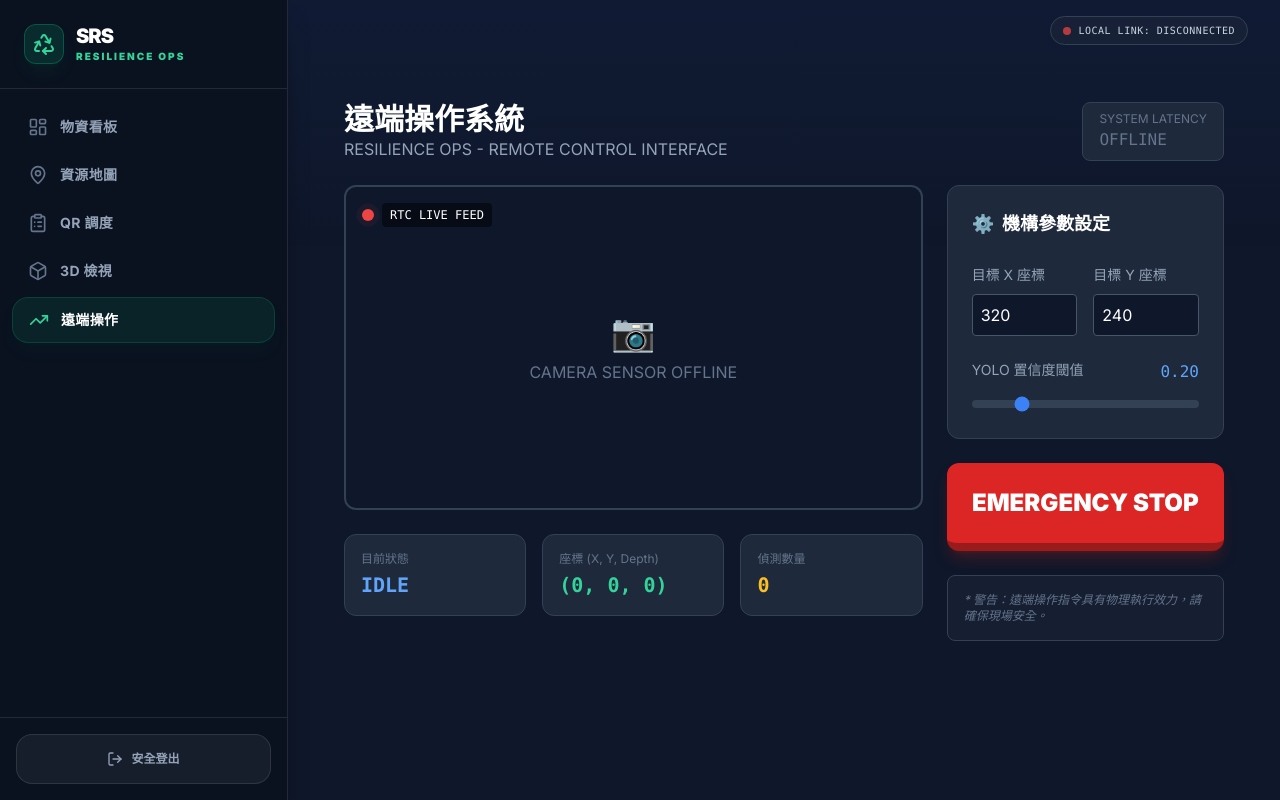
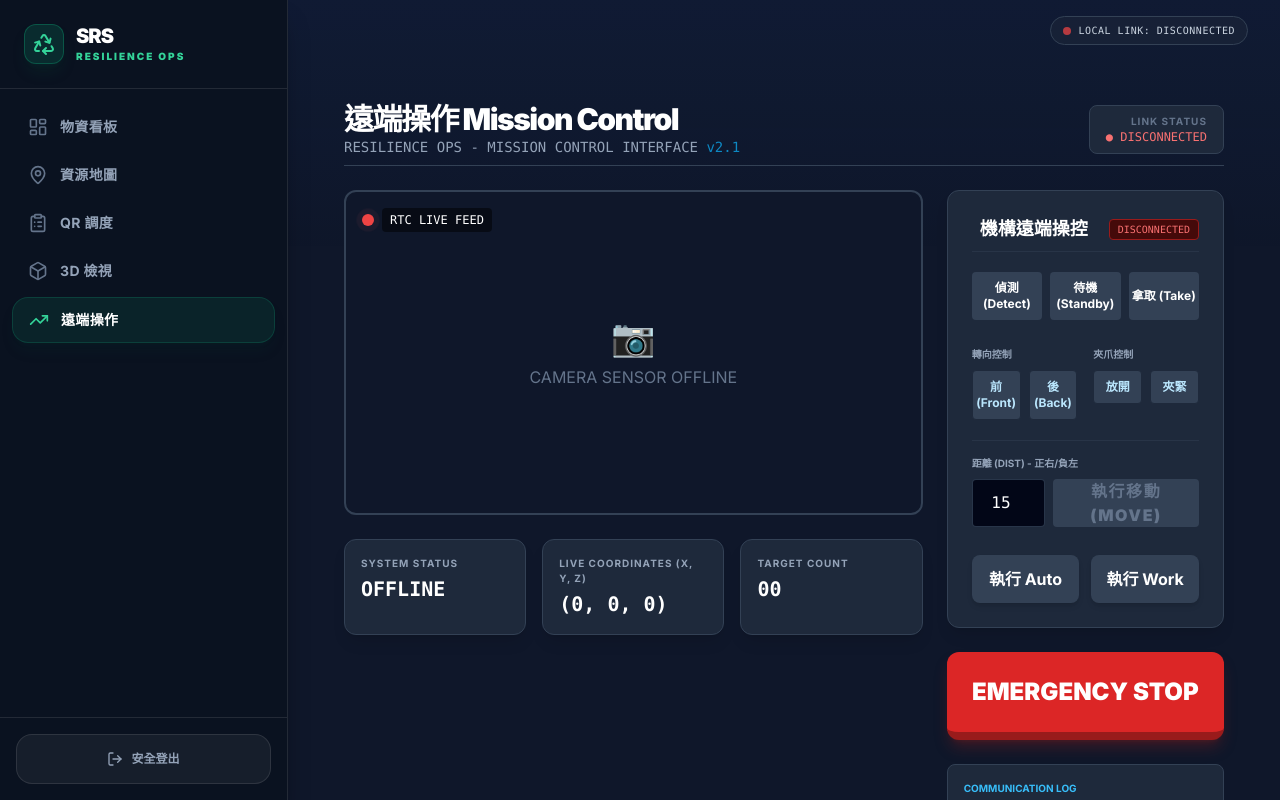
Before and after one commit to cnfzon/srs, a Next.js app: page /dashboard/remote-control in a window 1280 px wide. Built offline with nearby package versions, Linux system fonts and the light colour scheme; no server answers; the database is empty; sample sign-in values are in the browser's storage.

Commit message:
fix:remote-control

```diff
--- a/src/app/dashboard/remote-control/page.tsx
+++ b/src/app/dashboard/remote-control/page.tsx
@@ -9,49 +9,97 @@ import { EmergencyStop } from '@/components/remote-control/EmergencyStop';
 import { TelemetryOverlay } from '@/components/remote-control/TelemetryOverlay';
 
 export default function RemoteControlPage() {
-  // 修正：解構出 stream 物件
-  const { telemetry, stream, commands, updateCommands } = useRemoteControl();
+  const {
+    telemetry,
+    stream,
+    connStatus,
+    commands,
+    updateCommands,
+    triggerAction
+  } = useRemoteControl();
 
   return (
     <div className="p-6 max-w-7xl mx-auto space-y-6">
-      <div className="flex justify-between items-end">
+      {/* 標題與連線狀態 */}
+      <div className="flex justify-between items-center pb-2 border-b border-slate-700">
         <div>
-          <h1 className="text-3xl font-black text-white">遠端操作系統</h1>
-          <p className="text-slate-400">RESILIENCE OPS - REMOTE CONTROL INTERFACE</p>
+          <h1 className="text-3xl font-black text-white tracking-tighter">遠端操作 Mission Control</h1>
+          <p className="text-slate-400 text-sm font-mono">RESILIENCE OPS - MISSION CONTROL INTERFACE <span className="text-sky-500/80">v2.1</span></p>
         </div>
-        <div className="bg-slate-800 px-4 py-2 rounded-lg border border-slate-700">
-          <span className="text-xs text-slate-500 block uppercase">System Latency</span>
-          {/* 修正：根據連線狀態顯示延遲顏色 */}
-          <span className={`${stream ? 'text-green-400' : 'text-slate-500'} font-mono`}>
-            {stream ? '24ms' : 'OFFLINE'}
-          </span>
+        <div className="flex gap-4 items-center">
+          <div className="bg-slate-800 px-4 py-2 rounded-lg border border-slate-700 flex flex-col items-end">
+            <span className="text-[10px] text-slate-500 uppercase font-bold tracking-widest">Link Status</span>
+            <span className={`font-mono text-xs ${connStatus === 'CONNECTED' ? 'text-green-400' : 'text-red-400'}`}>
+              ● {connStatus}
+            </span>
+          </div>
         </div>
       </div>
 
       <div className="grid grid-cols-1 lg:grid-cols-3 gap-6">
+        {/* 左側：視覺監控與數據 */}
         <div className="lg:col-span-2 space-y-6">
-          {/* 修正：使用 relative 包覆以正確疊加 YOLO 紅點 */}
-          <div className="relative">
-            <LiveCamera stream={stream} isOffline={!stream} />
+          <div className="relative group">
+            <LiveCamera stream={stream} isOffline={!stream && connStatus !== 'CONNECTED'} />
             <TelemetryOverlay telemetry={telemetry} />
+
+            {/* 交握提示 */}
+            {connStatus === 'HANDSHAKING' && (
+              <div className="absolute inset-0 bg-black/70 flex items-center justify-center backdrop-blur-sm z-20 rounded-xl">
+                <div className="text-white font-mono animate-pulse flex flex-col items-center">
+                  <span className="text-2xl font-bold text-sky-400">⚡ INITIALIZING</span>
+                  <span className="text-xs mt-2 text-slate-400">3-way Handshake in progress...</span>
+                </div>
+              </div>
+            )}
           </div>
 
+          {/* 數據看板 - 統一配色 */}
           <div className="grid grid-cols-3 gap-4">
-            <StatCard label="目前狀態" value={telemetry?.status || 'IDLE'} color="text-blue-400" />
-            <StatCard label="座標 (X, Y, Depth)" value={telemetry?.coord || '(0, 0, 0)'} color="text-emerald-400" />
-            <StatCard label="偵測數量" value={telemetry?.count?.toString() || '0'} color="text-amber-400" />
+            <StatCard label="System Status" value={telemetry?.status || 'OFFLINE'} />
+            <StatCard label="Live Coordinates (X, Y, Z)" value={telemetry?.coord || '(0, 0, 0)'} />
+            <StatCard label="Target Count" value={telemetry?.count?.toString() || '00'} />
           </div>
         </div>
 
+        {/* 右側：控制面板 */}
         <div className="space-y-6">
-          <CommandPanel commands={commands} onUpdate={updateCommands} />
+          <CommandPanel
+            commands={commands}
+            connStatus={connStatus}
+            onUpdate={updateCommands}
+            onAction={triggerAction}
+          />
+
           <EmergencyStop
             isPressed={commands.eStop}
-            onToggle={(status) => updateCommands({ eStop: status })}
+            onToggle={(status) => {
+              updateCommands({ eStop: status });
+              if (status) triggerAction('RESET');
+            }}
           />
 
-          <div className="bg-slate-800/50 p-4 rounded-lg border border-slate-700 italic text-xs text-slate-500">
-            * 警告：遠端操作指令具有物理執行效力，請確保現場安全。
+          <div className="bg-slate-800 p-4 rounded-lg border border-slate-700">
+            <h4 className="text-sky-400 text-[10px] font-bold uppercase mb-2">Communication Log</h4>
+            <div className="text-[10px] text-slate-500 font-mono space-y-1.5 h-16 overflow-y-auto">
+              <p className="flex justify-between">
+                <span>Handshake:</span>
+                <span className={connStatus === 'CONNECTED' ? 'text-green-500' : 'text-slate-600'}>
+                  {connStatus === 'CONNECTED' ? 'ESTABLISHED' : 'PENDING'}
+                </span>
+              </p>
+              <p className="flex justify-between">
+                <span>Video Stream:</span>
+                <span className={stream ? 'text-green-500' : 'text-slate-600'}>
+                  {stream ? 'ACTIVE' : 'INACTIVE'}
+                </span>
+              </p>
+              <p className="text-[9px] text-slate-600">
+                {`> Waiting for A...`}
+                {connStatus !== 'DISCONNECTED' && `> B Sent...`}
+                {connStatus === 'CONNECTED' && `> C Confirmed.`}
+              </p>
+            </div>
           </div>
         </div>
       </div>
@@ -59,11 +107,12 @@ export default function RemoteControlPage() {
   );
 }
 
-function StatCard({ label, value, color }: { label: string, value: string, color: string }) {
+// 統一配色後的 StatCard 元件
+function StatCard({ label, value }: { label: string, value: string }) {
   return (
-    <div className="bg-slate-800 p-4 rounded-xl border border-slate-700">
-      <span className="text-xs text-slate-500 block mb-1">{label}</span>
-      <span className={`text-xl font-bold font-mono ${color}`}>{value}</span>
+    <div className="bg-slate-800 p-4 rounded-xl border border-slate-700 shadow-lg">
+      <span className="text-[10px] text-slate-400 block mb-1 uppercase font-bold tracking-widest">{label}</span>
+      <span className={`text-xl font-bold font-mono text-white`}>{value}</span>
     </div>
   );
 }
--- a/src/components/remote-control/CommandPanel.tsx
+++ b/src/components/remote-control/CommandPanel.tsx
@@ -1,52 +1,104 @@
 // src/components/remote-control/CommandPanel.tsx
 import React from 'react';
-import { ControlCommands } from '@/types/remote-control';
+import { ControlCommands, RobotAction } from '@/types/remote-control';
 
 interface Props {
   commands: ControlCommands;
+  connStatus: string;
   onUpdate: (cmd: Partial<ControlCommands>) => void;
+  onAction: (action: RobotAction) => void;
 }
 
-export const CommandPanel: React.FC<Props> = ({ commands, onUpdate }) => {
+export const CommandPanel: React.FC<Props> = ({ commands, connStatus, onUpdate, onAction }) => {
+  const isConnected = connStatus === 'CONNECTED';
+
   return (
-    <div className="bg-slate-800 p-6 rounded-xl border border-slate-700 space-y-6">
-      <h3 className="text-lg font-bold text-white flex items-center gap-2">
-        <span>⚙️</span> 機構參數設定
-      </h3>
+    <div className="bg-slate-800 p-6 rounded-xl border border-slate-700 space-y-5 shadow-lg">
+      <div className="flex justify-between items-center pb-2 border-b border-slate-700/50">
+        <h3 className="text-lg font-bold text-white flex items-center gap-2">
+          <span> </span> 機構遠端操控
+        </h3>
+        <span className={`text-[10px] px-2 py-0.5 rounded font-mono ${
+          isConnected ? 'bg-green-950 text-green-400 border border-green-800' : 'bg-red-950 text-red-400 border border-red-800'
+        }`}>
+          {connStatus}
+        </span>
+      </div>
 
+      {/* 第一層：基礎動作 */}
+      <div className="grid grid-cols-3 gap-2">
+        <button onClick={() => onAction('DETECT')} disabled={!isConnected} className="py-2 bg-sky-600 hover:bg-sky-500 disabled:bg-slate-700 text-white rounded text-xs font-bold transition-all">
+          偵測 (Detect)
+        </button>
+        <button onClick={() => onAction('STANDBY')} disabled={!isConnected} className="py-2 bg-sky-600 hover:bg-sky-500 disabled:bg-slate-700 text-white rounded text-xs font-bold transition-all">
+          待機 (Standby)
+        </button>
+        <button onClick={() => onAction('TAKE')} disabled={!isConnected} className="py-2 bg-sky-600 hover:bg-sky-500 disabled:bg-slate-700 text-white rounded text-xs font-bold transition-all">
+          拿取 (Take)
+        </button>
+      </div>
+
+      {/* 第二層：轉向與夾爪 */}
       <div className="grid grid-cols-2 gap-4">
-        <div className="space-y-2">
-          <label className="text-sm text-slate-400">目標 X 座標</label>
-          <input
-            type="number"
-            value={commands.targetX}
-            onChange={(e) => onUpdate({ targetX: parseInt(e.target.value) })}
-            className="w-full bg-slate-900 border border-slate-600 rounded p-2 text-white outline-none focus:border-blue-500"
-          />
+        <div className="space-y-1.5">
+          <label className="text-[10px] uppercase text-slate-400 font-bold">轉向控制</label>
+          <div className="flex gap-2">
+            <button onClick={() => onAction('ROTATE_FRONT')} disabled={!isConnected} className="flex-1 py-2 bg-slate-700 hover:bg-slate-600 border border-slate-600/60 disabled:border-slate-800 text-sky-200 rounded text-xs font-bold transition-all">前 (Front)</button>
+            <button onClick={() => onAction('ROTATE_BACK')} disabled={!isConnected} className="flex-1 py-2 bg-slate-700 hover:bg-slate-600 border border-slate-600/60 disabled:border-slate-800 text-sky-200 rounded text-xs font-bold transition-all">後 (Back)</button>
+          </div>
         </div>
-        <div className="space-y-2">
-          <label className="text-sm text-slate-400">目標 Y 座標</label>
-          <input
-            type="number"
-            value={commands.targetY}
-            onChange={(e) => onUpdate({ targetY: parseInt(e.target.value) })}
-            className="w-full bg-slate-900 border border-slate-600 rounded p-2 text-white outline-none focus:border-blue-500"
-          />
+        <div className="space-y-1.5">
+          <label className="text-[10px] uppercase text-slate-400 font-bold">夾爪控制</label>
+          <div className="flex gap-2">
+            <button onClick={() => onAction('RELEASE')} disabled={!isConnected} className="flex-1 py-2 bg-slate-700 hover:bg-slate-600 border border-slate-600/60 disabled:border-slate-800 text-sky-200 rounded text-xs font-bold transition-all">放開</button>
+            <button onClick={() => onAction('GRAB')} disabled={!isConnected} className="flex-1 py-2 bg-slate-700 hover:bg-slate-600 border border-slate-600/60 disabled:border-slate-800 text-sky-200 rounded text-xs font-bold transition-all">夾緊</button>
+          </div>
         </div>
       </div>
 
-      <div className="space-y-4">
-        <div className="flex justify-between">
-          <label className="text-sm text-slate-400">YOLO 置信度閾值</label>
-          <span className="text-blue-400 font-mono">{commands.threshold.toFixed(2)}</span>
+      {/* 第三層：精確移動 */}
+      <div className="space-y-1.5 pt-2 border-t border-slate-700/50">
+        <label className="text-[10px] uppercase text-slate-400 font-bold">距離 (Dist) - 正右/負左</label>
+        <div className="flex gap-2">
+          <input
+            type="number"
+            value={commands.moveDist}
+            onChange={(e) => onUpdate({ moveDist: parseFloat(e.target.value) })}
+            className="w-1/3 bg-slate-950 border border-slate-700/80 rounded p-2 text-white font-mono outline-none focus:border-sky-500 text-center"
+          />
+          <button
+            onClick={() => onAction('MOVE')}
+            disabled={!isConnected}
+            className="w-2/3 bg-slate-200 hover:bg-white text-slate-900 disabled:bg-slate-700 disabled:text-slate-500 rounded font-black transition-all tracking-widest"
+          >
+            執行移動 (MOVE)
+          </button>
+        </div>
+      </div>
+
+      {/* 第四層：自動化程序 */}
+      <div className="grid grid-cols-2 gap-3 pt-2">
+        <button onClick={() => onAction('AUTO')} disabled={!isConnected} className="py-3 bg-amber-600 hover:bg-amber-500 disabled:bg-slate-700 text-white rounded-lg font-bold transition-all shadow-md">
+          執行 Auto
+        </button>
+        <button onClick={() => onAction('WORK')} disabled={!isConnected} className="py-3 bg-red-600 hover:bg-red-500 disabled:bg-slate-700 text-white rounded-lg font-bold transition-all shadow-md">
+          執行 Work
+        </button>
+      </div>
+
+      {/* 閾值設定 */}
+      {/*<div className="space-y-3 pt-4 border-t border-slate-700/50">
+        <div className="flex justify-between text-[10px] uppercase text-slate-400 font-bold">
+          <span>YOLO Confidence Threshold</span>
+          <span className="text-sky-300 font-mono text-xs">{commands.threshold.toFixed(2)}</span>
         </div>
         <input
           type="range" min="0.01" max="1.0" step="0.05"
           value={commands.threshold}
           onChange={(e) => onUpdate({ threshold: parseFloat(e.target.value) })}
-          className="w-full h-2 bg-slate-700 rounded-lg appearance-none cursor-pointer accent-blue-500"
+          className="w-full h-1.5 bg-slate-700 rounded-lg appearance-none cursor-pointer accent-sky-500"
         />
-      </div>
+      </div>*/}
     </div>
   );
 };
--- a/src/hooks/useRemoteControl.ts
+++ b/src/hooks/useRemoteControl.ts
@@ -1,56 +1,62 @@
 // src/hooks/useRemoteControl.ts
 import { useState, useEffect, useRef } from 'react';
 import { rtdb } from '@/lib/firebase';
-import { ref, onValue, set, remove } from 'firebase/database';
-import { TelemetryData, ControlCommands, RawSensorData } from '@/types/remote-control';
+import { ref, onValue, update, remove, serverTimestamp } from 'firebase/database';
+import {
+  TelemetryData,
+  ControlCommands,
+  RawSensorData,
+  RobotAction,
+  ActionPayload
+} from '@/types/remote-control';
 
 export const useRemoteControl = () => {
   const [telemetry, setTelemetry] = useState<TelemetryData | null>(null);
   const [stream, setStream] = useState<MediaStream | null>(null);
+  const [connStatus, setConnStatus] = useState<'DISCONNECTED' | 'HANDSHAKING' | 'CONNECTED'>('DISCONNECTED');
   const [commands, setCommands] = useState<ControlCommands>({
-    targetX: 320,
-    targetY: 240,
-    threshold: 0.2,
+    moveDist: 15.0, // 修正：預設移動距離
+    threshold: 0.20,
     eStop: false,
   });
 
   const pcRef = useRef<RTCPeerConnection | null>(null);
+  const bridgeRef = ref(rtdb, 'command_bridge');
 
+  // ==========================================
+  // 1. WebRTC 影像連線邏輯
+  // ==========================================
   useEffect(() => {
     const pc = new RTCPeerConnection({
       iceServers: [
         { urls: 'stun:stun.l.google.com:19302' },
         { urls: 'stun:stun1.l.google.com:19302' },
-        { urls: 'stun:stun2.l.google.com:19302' },
       ],
-      iceCandidatePoolSize: 10, // 預先收集候選者加速連線
     });
 
     pc.oniceconnectionstatechange = () => {
-      console.log(`⚡ ICE 連線狀態: ${pc.iceConnectionState}`);
-      // 若連線中斷，清除畫面
+      console.log(`⚡ ICE 狀態變更: ${pc.iceConnectionState}`);
       if (pc.iceConnectionState === 'disconnected' || pc.iceConnectionState === 'failed') {
         setStream(null);
       }
     };
 
     pc.ontrack = (event) => {
-      console.log("🎬 接收到遠端影像軌道");
+      console.log("🎥 成功接收到 WebRTC 影像軌道:", event.streams[0]);
       setStream(event.streams[0]);
     };
 
     pcRef.current = pc;
+    const answerRef = ref(rtdb, 'webrtc_signaling/answer');
 
-    const answerRef = ref(rtdb, 'webrtc_signaling/answer');
     const unsubscribeAnswer = onValue(answerRef, async (snapshot) => {
       const answer = snapshot.val();
-      // 核心修正：增加對 signalingState 的檢查，避免重複觸發
       if (answer && pc.signalingState === "have-local-offer") {
-        console.log("✅ 收到 Answer，嘗試建立連線...");
         try {
           await pc.setRemoteDescription(new RTCSessionDescription(answer));
+          console.log("✅ WebRTC Answer 設定成功");
         } catch (err) {
-          console.error("❌ 設定遠端描述失敗:", err);
+          console.error("❌ WebRTC Answer 設定失敗:", err);
         }
       }
     });
@@ -60,62 +66,116 @@ export const useRemoteControl = () => {
         const offer = await pc.createOffer({ offerToReceiveVideo: true });
         await pc.setLocalDescription(offer);
 
-        // 核心修正：確保只有在收集到公網 IP (非 127.0.0.1) 後才發送 Offer
-        const checkIce = () => {
+        await new Promise<void>((resolve) => {
           if (pc.iceGatheringState === 'complete') {
-            console.log("📡 ICE 收集完成，將 Offer 傳送至 Firebase");
-            set(ref(rtdb, 'webrtc_signaling/offer'), {
-              type: pc.localDescription?.type,
-              sdp: pc.localDescription?.sdp
-            });
-            pc.removeEventListener('icegatheringstatechange', checkIce);
+            resolve();
+          } else {
+            const checkIce = () => {
+              if (pc.iceGatheringState === 'complete') {
+                pc.removeEventListener('icegatheringstatechange', checkIce);
+                resolve();
+              }
+            };
+            pc.addEventListener('icegatheringstatechange', checkIce);
+            setTimeout(() => {
+              pc.removeEventListener('icegatheringstatechange', checkIce);
+              resolve();
+            }, 2000);
           }
-        };
+        });
 
-        if (pc.iceGatheringState === 'complete') {
-          checkIce();
-        } else {
-          pc.addEventListener('icegatheringstatechange', checkIce);
-        }
+        await update(ref(rtdb), {
+          'webrtc_signaling/offer': {
+            type: pc.localDescription?.type,
+            sdp: pc.localDescription?.sdp
+          }
+        });
       } catch (err) {
         console.error("❌ 發起連線失敗:", err);
       }
     };
 
-    // 先清除舊的信令資料再發起
     remove(ref(rtdb, 'webrtc_signaling')).then(() => initiateCall());
 
     return () => {
       unsubscribeAnswer();
-      remove(ref(rtdb, 'webrtc_signaling'));
       pc.close();
       pcRef.current = null;
     };
   }, []);
 
-  // 遙測數據解析邏輯保持不變...
+  // ==========================================
+  // 2. Firebase 交握連線與遙測數據 (RTDB)
+  // ==========================================
   useEffect(() => {
-    const bridgeRef = ref(rtdb, 'command_bridge');
     return onValue(bridgeRef, (snapshot) => {
       const val = snapshot.val();
-      if (val?.payload) {
+      if (!val) return;
+
+      if (val.cmd === 'A' && val.src === 'local') {
+        setConnStatus('HANDSHAKING');
+        update(bridgeRef, { cmd: 'B', src: 'web', ts: serverTimestamp() });
+      } else if (val.cmd === 'C' && val.src === 'local') {
+        setConnStatus('CONNECTED');
+      }
+
+      if (val.payload) {
         try {
           const rawData: RawSensorData = JSON.parse(atob(val.payload));
+
+          const tX = rawData.target_coordinates?.x ?? 0;
+          const tY = rawData.target_coordinates?.y ?? 0;
+          const tZ = rawData.target_coordinates?.z ?? 0;
+          const qty = rawData.total_quantity ?? 0;
+          const conf = rawData.target_confidence ? rawData.target_confidence.toFixed(2) : "N/A";
+          const status = rawData.status ? rawData.status.toUpperCase() : "IDLE";
+
           setTelemetry({
-            status: rawData.status.toUpperCase(),
-            coord: `(${rawData.coordinates.x}, ${rawData.coordinates.y}, ${rawData.coordinates.z})`,
-            count: rawData.quantity,
-            conf: "N/A",
-            lastUpdate: rawData.timestamp
+            status: status,
+            coord: `(${tX}, ${tY}, ${tZ})`,
+            count: qty,
+            conf: conf,
+            lastUpdate: rawData.timestamp || ""
           });
-        } catch (e) { console.error("遙測解析錯誤:", e); }
+        } catch (e) {
+          console.error("遙測解析錯誤:", e);
+        }
       }
     });
   }, []);
+
+  // ==========================================
+  // 3. 動作指令發送
+  // ==========================================
+  const triggerAction = async (action: RobotAction) => {
+    if (connStatus !== 'CONNECTED' && action !== 'RESET') {
+      console.warn("⚠️ 設備未連線，無法執行動作");
+      return;
+    }
+
+    const payload: ActionPayload = {
+      action,
+      params: { dist: commands.moveDist }, // 修正：帶上距離參數
+      ts: Date.now()
+    };
+
+    const base64Payload = btoa(JSON.stringify(payload));
+
+    try {
+      await update(bridgeRef, {
+        action_cmd: base64Payload,
+        last_action: action,
+        ts: serverTimestamp()
+      });
+      console.log(`✅ 指令已送出: ${action}`);
+    } catch (err) {
+      console.error("❌ 送出動作指令失敗:", err);
+    }
+  };
 
   const updateCommands = (newCmd: Partial<ControlCommands>) => {
     setCommands(prev => ({ ...prev, ...newCmd }));
   };
 
-  return { telemetry, stream, commands, updateCommands };
+  return { telemetry, stream, connStatus, commands, updateCommands, triggerAction };
 };
```
Also changed, not shown: src/components/remote-control/TelemetryOverlay.tsx (+24 -13 lines), src/types/remote-control.d.ts (+27 -11 lines).
